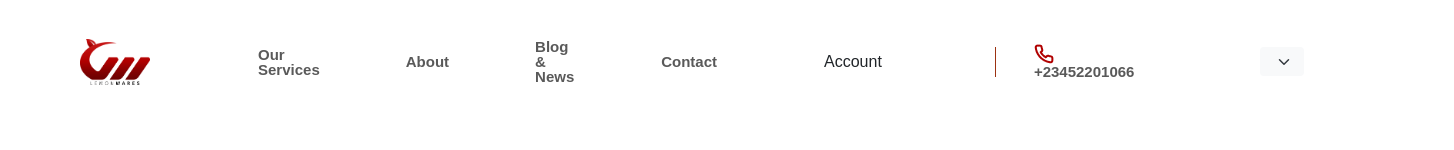
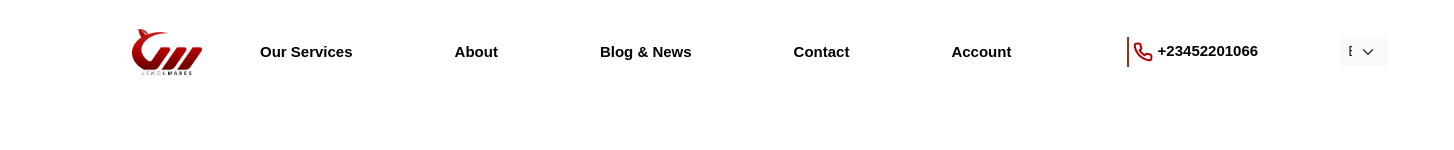
Before and after one commit to halaz-abbas/final-landing-page, a plain HTML site: page index.html in a window 1280 px wide. Shown: the top 150 px of the page, 1454 px wide, since content can reach past the window. Drawn offline with nearby package versions, Linux system fonts and the light colour scheme.

Commit message:
update file

```diff
--- a/index.html
+++ b/index.html
@@ -23,44 +23,50 @@
   <body>
     <header>
    <nav class="navbar navbar-expand-lg bg-white sticky-top">
+  <div class="container">
+    <!-- شعار الموقع -->
     <a class="navbar-logo" href="#">
-          <img
-            src="./assets/logo.png"
-            alt="logo"
-            width="70"
-            class="d-inline-block align-text-top"
-          />
+      <img src="./assets/logo.png" alt="logo" width="70" class="d-inline-block align-text-top" />
     </a>
 
-
-    <button class="navbar-toggler" type="button" data-bs-toggle="collapse" data-bs-target="#navbarNav">
+    <!-- زر القائمة للموبايل -->
+    <button class="navbar-toggler" type="button" data-bs-toggle="collapse" data-bs-target="#navbarNav" aria-controls="navbarNav" aria-expanded="false" aria-label="Toggle navigation">
       <span class="navbar-toggler-icon"></span>
     </button>
+
+    <!-- العناصر القابلة للطي -->
+    <div class="collapse navbar-collapse justify-content-end" id="navbarNav">
       <ul class="navbar-nav align-items-lg-center">
-                 <li class="nav-item"><a class="nav-link" data-key="services" href="#">Our Services</a></li>
-        <li class="nav-item"><a class="nav-link" data-key="about" href="#">About</a></li>
-        <li class="nav-item"><a class="nav-link" data-key="blog" href="#">Blog & News</a></li>
-        <li class="nav-item"><a class="nav-link" data-key="contact" href="#">Contact</a></li>
-        <li class="nav-item ms-lg-3"><a class="btn" href="#login" data-key="account">Account</a></li>
+        <!-- روابط الصفحة -->
+        <li class="nav-item me-3"><a class="nav-link" style="white-space: nowrap;" data-key="services" href="#">Our Services</a></li>
+        <li class="nav-item me-3"><a class="nav-link" style="white-space: nowrap;" data-key="about" href="#">About</a></li>
+        <li class="nav-item me-3"><a class="nav-link" style="white-space: nowrap;" data-key="blog" href="#">Blog & News</a></li>
+        <li class="nav-item me-3"><a class="nav-link" style="white-space: nowrap;" data-key="contact" href="#">Contact</a></li>
 
-            <div class="vertical-line"></div>
+        <!-- زر الحساب بدون خلفية -->
+        <li class="nav-item me-2">
+          <a class="nav-link p-2" href="#login" data-key="account" style="white-space: nowrap;">Account</a>
+        </li>
+
+        <!-- خط عمودي + رقم الهاتف قريبين جدًا -->
+        <li class="nav-item d-flex align-items-center me-2">
+          <div class="vertical-line me-1"></div>
+          <a class="nav-link p-0" href="#" style="white-space: nowrap;"><img src="assets/phone.png" alt="Phone" /> +23452201066</a>
+        </li>
+
+        <!-- اختيار اللغة -->
         <li class="nav-item">
-              <a class="nav-link" href="#">
-                <img src="assets/phone.png" /> +23452201066
-              </a>
+          <select id="languageSwitcher" class="form-select form-select-sm border-0 bg-light ms-1">
+            <option value="en" selected>English</option>
+            <option value="ar">العربية</option>
+          </select>
         </li>
       </ul>
     </div>
-        <!-- 🌍 زر اختيار اللغة -->
-        <div class="ms-5">
-          <select id="languageSwitcher" class="form-select form-select-sm border-0 bg-light">
-            <option value="en" selected>English</option>
-            <option value="ar">العربية</option>
-          </select>
-        </div>
-      </div>
   </div>
 </nav>
+
+
 
 
 
--- a/style.css
+++ b/style.css
@@ -19,9 +19,9 @@ main {
 }
 
 .navbar-logo {
-  padding: 30px;
-  margin-left: 50px;
-  margin-right: 70px;
+  padding: 20px;
+  margin-left: 30px;
+  margin-right: 30px;
 }
 
 .nav-item {
@@ -1324,3 +1324,29 @@ section for list  */
 html {
   transition: direction 0.4s ease, text-align 0.4s ease;
 }
+
+
+/* إزالة التزيين الافتراضي */
+.navbar-nav .nav-link {
+  position: relative;
+  color: #000;
+  text-decoration: none;
+}
+
+/* الخط الأحمر */
+.navbar-nav .nav-link::after {
+  content: '';
+  position: absolute;
+  bottom: 0; /* أسفل النص */
+  left: 0;
+  width: 0;
+  height: 2px; /* سمك الخط */
+  background-color: rgb(124, 56, 56);
+  transition: width 0.3s ease;
+}
+
+/* عند المرور على العنصر أو عند تفعيله */
+.navbar-nav .nav-link:hover::after,
+.navbar-nav .nav-link.active::after {
+  width: 100%; /* يظهر الخط كامل تحت النص */
+}
```
Lines whose indentation alone changed are shown as unchanged.
